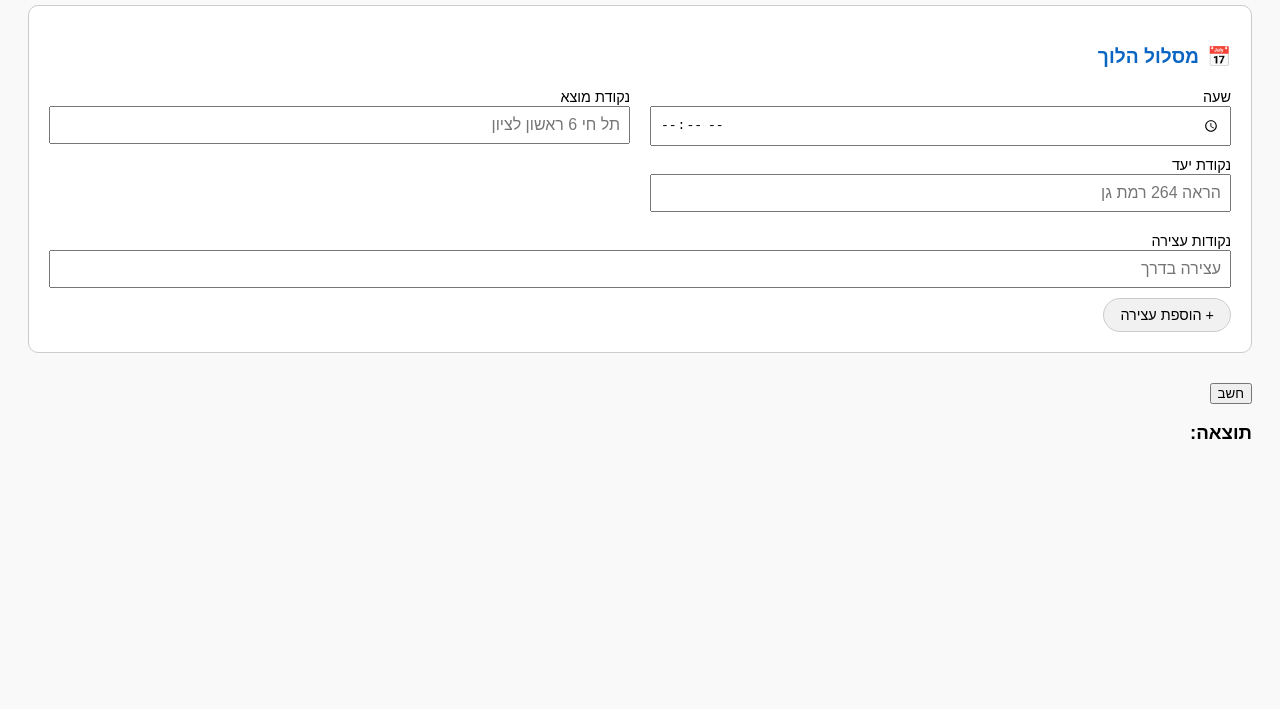
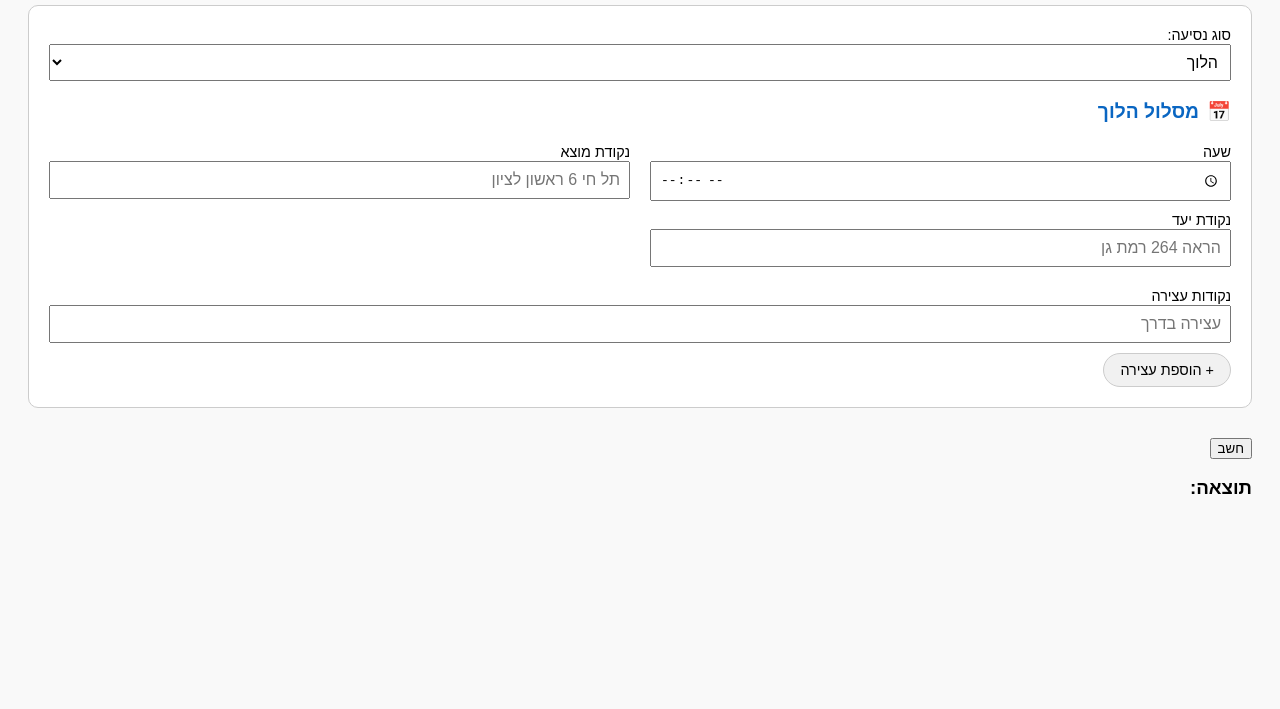
Before and after one commit to yarinwaizman/trip-calculator, a plain HTML site: page index.html in a window 1280 px wide. Shown: the part 91-800 px from the top of the page. Drawn offline with Linux system fonts and the light colour scheme; some packages are replaced by stand-ins of ours.

```diff
--- a/index.html
+++ b/index.html
@@ -9,6 +9,11 @@
   <h2>מחשבון נסיעות</h2>
 
   <div class="trip-section">
+    <label>סוג נסיעה:</label>
+<select id="tripType" onchange="toggleReturn()">
+  <option value="oneway">הלוך</option>
+  <option value="roundtrip">הלוך וחזור</option>
+</select>
     <h3>מסלול הלוך</h3>
     <div class="form-grid">
       <div>
```
